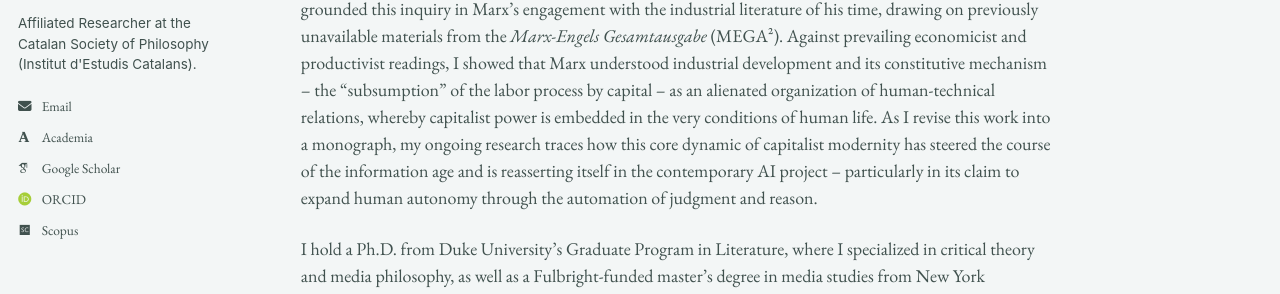
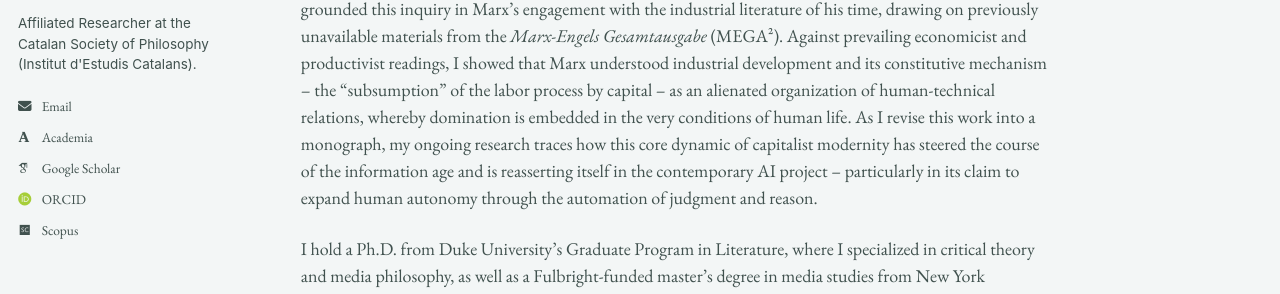
Before and after one commit to epujol90/epujol90.github.io, a Jekyll site: the page built from _pages/about.md, in a window 1280 px wide and 1042 px high. Shown: the part 332-626 px from the top of the window. Built offline with Jekyll 4.4.1, drawn with Linux system fonts in a browser that asks for light colours; some web fonts are replaced; a script bundle is joined from its source files by our own code; library files that are not in the unit come from our copies.

Commit message:
Update about.md

```diff
--- a/_pages/about.md
+++ b/_pages/about.md
@@ -8,6 +8,6 @@ redirect_from:
 ---
 I am a scholar of technology, media, and aesthetics trained in continental philosophy and critical theory in Europe and the United States. My research examines the history and politics of technological modernity. I am particularly interested in the ways the material infrastructures of modern life embody and uphold relations of power and domination, despite promising to liberate humanity from scarcity and toil.
 
-My doctoral research focused on the _longue durée_ of industrial modernity and the advent of what the early Frankfurt School theorists named "instrumental reason," tracing its roots to the nineteenth century. My dissertation, “Karl Marx, Philosopher of Technics: Critique, Alienation, and the Materiality of Social Power,” grounded this inquiry in Marx’s engagement with the industrial literature of his time, drawing on previously unavailable materials from the _Marx-Engels Gesamtausgabe_ (MEGA²). Against prevailing economicist and productivist readings, I showed that Marx understood industrial development and its constitutive mechanism -- the "subsumption" of the labor process by capital -- as an alienated organization of human-technical relations, whereby capitalist power is embedded in the very conditions of human life. As I revise this work into a monograph, my ongoing research traces how this core dynamic of capitalist modernity has steered the course of the information age and is reasserting itself in the contemporary AI project -- particularly in its claim to expand human autonomy through the automation of judgment and reason.
+My doctoral research focused on the _longue durée_ of industrial modernity and the advent of what the early Frankfurt School theorists named "instrumental reason," tracing its roots to the nineteenth century. My dissertation, “Karl Marx, Philosopher of Technics: Critique, Alienation, and the Materiality of Social Power,” grounded this inquiry in Marx’s engagement with the industrial literature of his time, drawing on previously unavailable materials from the _Marx-Engels Gesamtausgabe_ (MEGA²). Against prevailing economicist and productivist readings, I showed that Marx understood industrial development and its constitutive mechanism -- the "subsumption" of the labor process by capital -- as an alienated organization of human-technical relations, whereby domination is embedded in the very conditions of human life. As I revise this work into a monograph, my ongoing research traces how this core dynamic of capitalist modernity has steered the course of the information age and is reasserting itself in the contemporary AI project -- particularly in its claim to expand human autonomy through the automation of judgment and reason.
 
 I hold a Ph.D. from Duke University’s Graduate Program in Literature, where I specialized in critical theory and media philosophy, as well as a Fulbright-funded master’s degree in media studies from New York University. I received my undergraduate training in Spain, where I completed two degrees in philosophy (UNED) and fine art (University of Barcelona). I am currently an affiliated researcher with the Historical Materialism Studies Group of the Societat Catalana de Filosofia -- the philosophy section of the Institut d’Estudis Catalans, the highest academic body for the Catalan language and culture. My work has appeared in _South Atlantic Quarterly_ and _Marx and Philosophy Review of Books_, with further articles under review or in preparation for _Historical Materialism_, _Theory, Culture & Society_, and a special issue of _Qui Parle_. Alongside my research, I have developed substantive experience in writing pedagogy, including two years of writing center practice at Duke’s Thompson Writing Studio and teaching writing-intensive courses on media theory, philosophy of technology, and the history and politics of AI.
```
